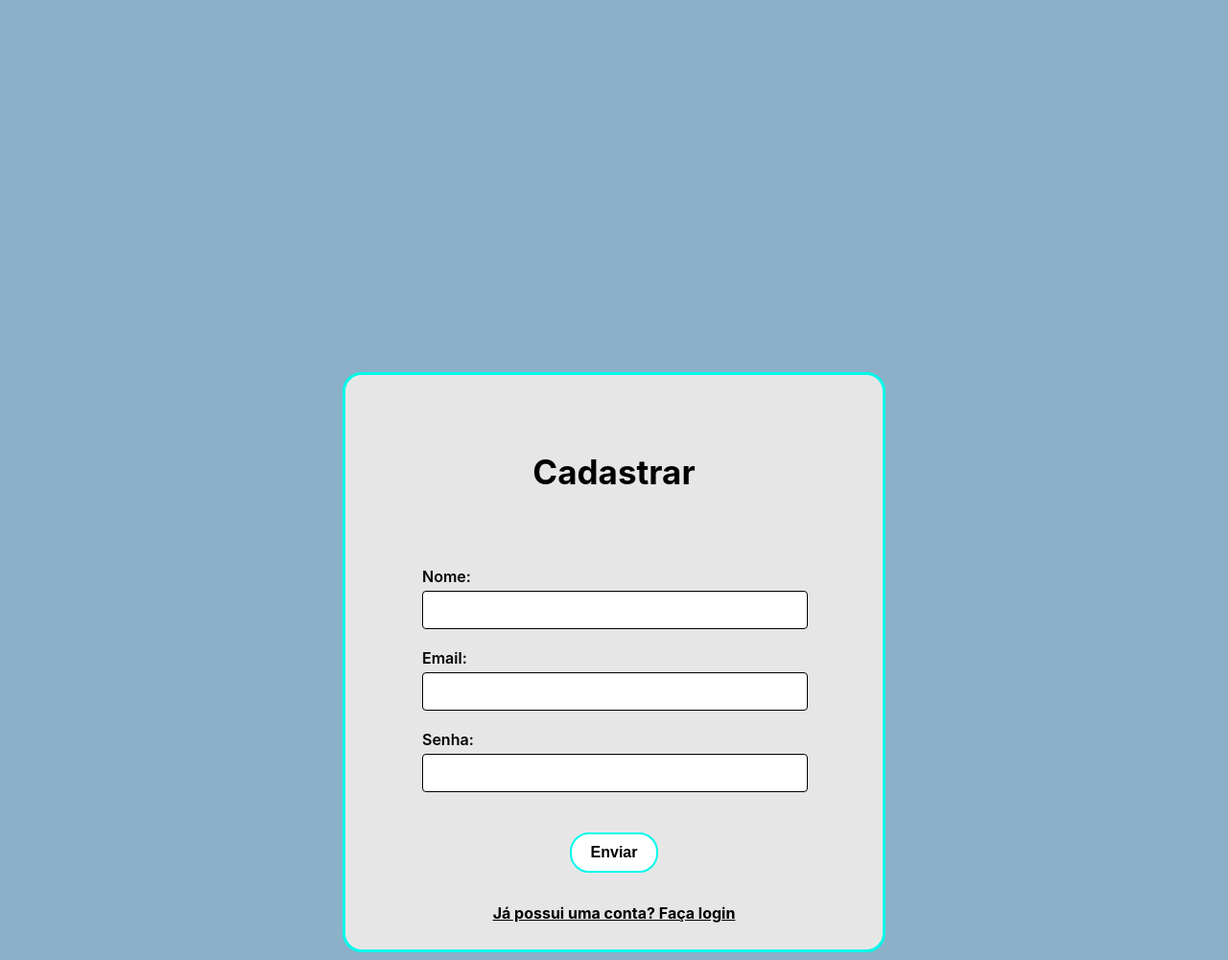
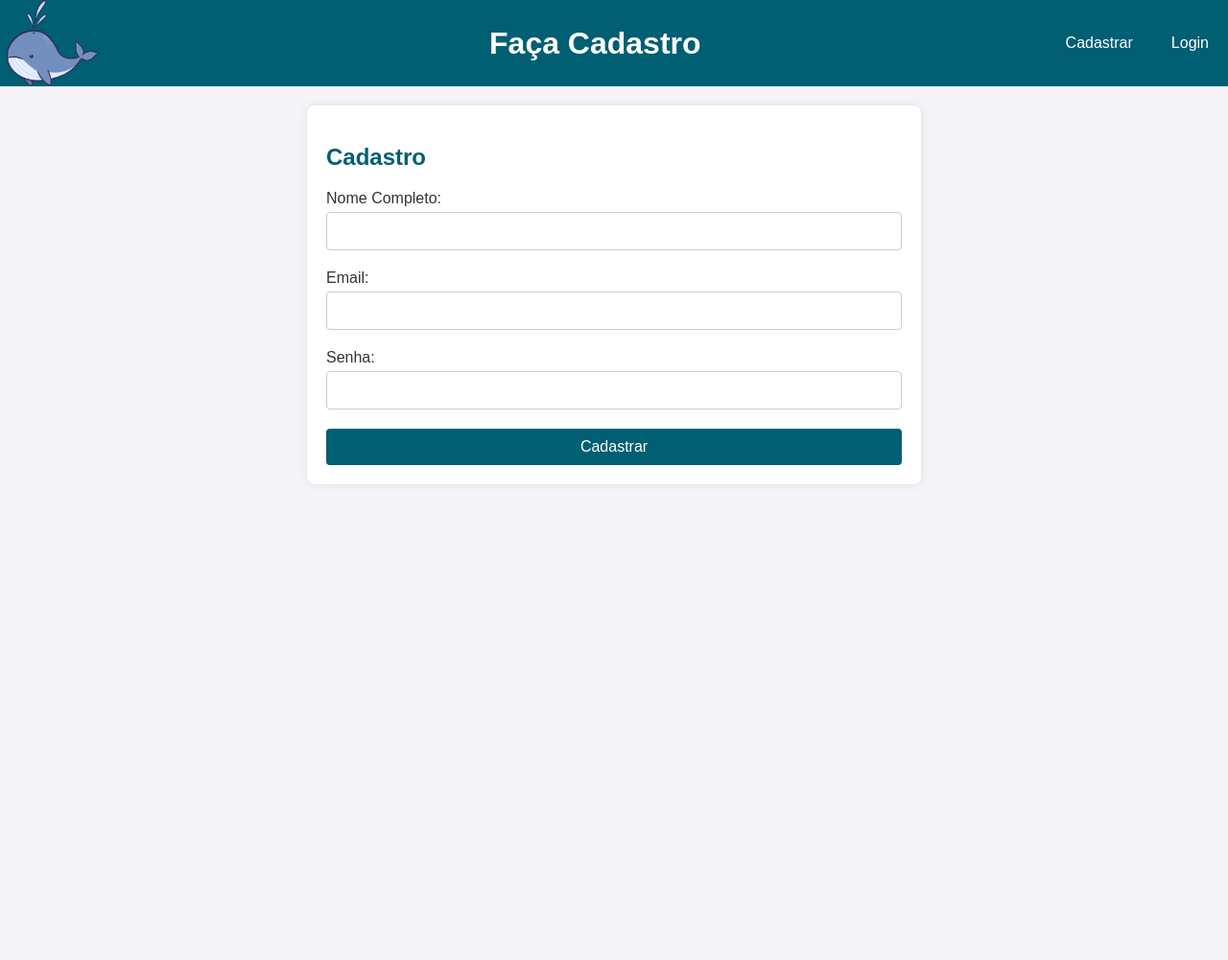
Before and after one commit to Baleias-Urbanas-Company/globalsolution, a plain HTML site: page paginas/cadastro.html in a window 1280 px wide. Shown: the whole page at 96% size. After the commit the page ends 800 px from the top, so only its background shows below. Drawn offline with Linux system fonts and the light colour scheme.

Commit message:
CADASTRO E LOGIN TERMINADOS

```diff
--- a/css/cadastro.css
+++ b/css/cadastro.css
@@ -1,105 +1,96 @@
-
-
-  /* Estilos Globais */
+/* Estilo para a página de cadastro */
 body {
-    font-family: 'Inter', sans-serif;
-    background-color: #8CB0C8;
-    border: #00F9EA;
-    color: #fff;
-    display: flex;
-    flex-direction: column;
-    align-items: center;
-    overflow-x: hidden;
-    justify-content: center;
-
-  }
-
-
-  .cadastro {
-    border-radius: 50px;
-    font-size: 16px;
-    font-weight: 700;
-    cursor: pointer;
-    margin-top: 80px;
-  }
-
-  .main-container {
-    display: grid;
-    background-color: #e7e6e6;
-    border: #00F9EA solid;
-    border-radius: 20px;
-    align-items: center;
-    margin-top: 380px;
-  }
-
-  .form-container {
-    width: 400px;
-    padding: 80px;
+  font-family: Arial, sans-serif;
+  background-color: #f4f4f9;
+  margin: 0;
+  padding: 0;
   display: flex;
   flex-direction: column;
   align-items: center;
 }
 
-  .form-title {
-    font-size: 35px;
-    color: #000;
-    font-weight: 700;
-    margin-bottom: 20px;
-    height: 100px;
-    margin-top: auto;
+.header {
+  width: 100%;
+  background-color: #005f73;
+  color: #ffffff;
+  padding: 10px 0;
+  display: flex;
+  justify-content: space-between;
+  align-items: center;
 }
 
-  .form-group {
-    background-color: #e7e6e6;
-    border-radius: 50px;
+.header {
+  height: 70px;
+  margin-left: 0px;
+}
+
+.logo {
+  height: 110px; /* Ajusta a altura da logo para ocupar todo o header */
+  width: auto;
+}
+
+.header .welcome-text {
+  flex: 1;
+  text-align: center;
+  position: relative;
+  right: -20px;
+}
+
+.header a {
+  color: #ffffff;
+  text-decoration: none;
+  margin: 0 20px;
+}
+
+.header a:hover {
+  text-decoration: underline;
+}
+
+.main-container {
+  max-width: 600px;
   width: 100%;
-    color: #000;
+  padding: 20px;
+  box-shadow: 0 0 10px rgba(0, 0, 0, 0.1);
+  background-color: #ffffff;
+  margin-top: 20px;
+  border-radius: 8px;
+}
+
+h2 {
+  color: #005f73;
   margin-bottom: 20px;
 }
 
-  .form-label {
-    background-color: #e7e6e6;
-    border-radius: 50px;
-    font-size: 16px;
-    font-weight: 600;
-    display: block;
-    margin-bottom: 5px;
+form {
+  display: flex;
+  flex-direction: column;
 }
 
-  .form-input {
-    width: 95%;
-    padding: 10px;
-    font-size: 16px;
-    border: 1px solid #000;
-    border-radius: 4px;
+label {
+  margin-bottom: 5px;
+  color: #333333;
 }
 
-  .submit-button {
-    background-color: #ffffff;
-    border: 2px solid #00F9EA;
+input[type="text"],
+input[type="email"],
+input[type="password"] {
+  padding: 10px;
+  margin-bottom: 20px;
+  border: 1px solid #cccccc;
+  border-radius: 4px;
   font-size: 16px;
-    font-weight: 700;
-    padding: 10px 20px;
-    border-radius: 20px;
-    cursor: pointer;
-    margin-top: -110px;
 }
 
-  .submit-button:hover {
-    background-color: #5ceffa;
+button {
+  padding: 10px;
+  background-color: #005f73;
+  color: #ffffff;
+  border: none;
+  border-radius: 4px;
+  cursor: pointer;
+  font-size: 16px;
 }
 
-  footer {
-    margin-top: 20px;
-    text-align: center;
+button:hover {
+  background-color: #007f9c;
 }
-
-  .login-link {
-    color: #000000;
-    text-decoration: underline;
-    transition: color 0.2s;
-  }
-
-  .login-link:hover {
-    color: #004df3;
-  }
--- a/css/login.css
+++ b/css/login.css
@@ -1,106 +1,95 @@
-
-
-  /* Estilos Globais */
+/* Estilo para a página de login */
 body {
-    font-family: 'Inter', sans-serif;
-    background-color: #8CB0C8;
-    border: #00F9EA;
-    color: #fff;
-    display: flex;
-    flex-direction: column;
-    align-items: center;
-    overflow-x: hidden;
-    justify-content: center;
-
-  }
-
-
-  .cadastro {
-    border-radius: 50px;
-    font-size: 16px;
-    font-weight: 700;
-    cursor: pointer;
-    margin-top: 80px;
-  }
-
-  .main-container {
-    display: grid;
-    height: 500px;
-    background-color: #e7e6e6;
-    border: #00F9EA solid;
-    border-radius: 20px;
-    align-items: center;
-    margin-top: 200px;
-  }
-
-  .form-container {
-    width: 400px;
-    padding: 80px;
+  font-family: Arial, sans-serif;
+  background-color: #f4f4f9;
+  margin: 0;
+  padding: 0;
   display: flex;
   flex-direction: column;
   align-items: center;
 }
 
-  .form-title {
-    font-size: 35px;
-    color: #000;
-    font-weight: 700;
-    margin-bottom: 20px;
-    height: 100px;
-    margin-top: auto;
+.header {
+  width: 100%;
+  background-color: #005f73;
+  color: #ffffff;
+  padding: 10px 0;
+  display: flex;
+  justify-content: space-between;
+  align-items: center;
 }
 
-  .form-group {
-    background-color: #e7e6e6;
-    border-radius: 50px;
+.header {
+  height: 70px;
+  margin-left: 0px;
+}
+
+.logo {
+  height: 110px; /* Ajusta a altura da logo para ocupar todo o header */
+  width: auto;
+}
+
+.header .welcome-text {
+  flex: 1;
+  text-align: center;
+  position: relative;
+  right: -20px;
+}
+
+.header a {
+  color: #ffffff;
+  text-decoration: none;
+  margin: 0 20px;
+}
+
+.header a:hover {
+  text-decoration: underline;
+}
+
+.main-container {
+  max-width: 600px;
   width: 100%;
-    color: #000;
+  padding: 20px;
+  box-shadow: 0 0 10px rgba(0, 0, 0, 0.1);
+  background-color: #ffffff;
+  margin-top: 20px;
+  border-radius: 8px;
+}
+
+h2 {
+  color: #005f73;
   margin-bottom: 20px;
 }
 
-  .form-label {
-    background-color: #e7e6e6;
-    border-radius: 50px;
-    font-size: 16px;
-    font-weight: 600;
-    display: block;
-    margin-bottom: 5px;
+form {
+  display: flex;
+  flex-direction: column;
 }
 
-  .form-input {
-    width: 95%;
-    padding: 10px;
-    font-size: 16px;
-    border: 1px solid #000;
-    border-radius: 4px;
+label {
+  margin-bottom: 5px;
+  color: #333333;
 }
 
-  .submit-button {
-    background-color: #ffffff;
-    border: 2px solid #00F9EA;
+input[type="email"],
+input[type="password"] {
+  padding: 10px;
+  margin-bottom: 20px;
+  border: 1px solid #cccccc;
+  border-radius: 4px;
   font-size: 16px;
-    font-weight: 700;
-    padding: 10px 20px;
-    border-radius: 20px;
-    cursor: pointer;
-    margin-top: -110px;
 }
 
-  .submit-button:hover {
-    background-color: #5ceffa;
+button {
+  padding: 10px;
+  background-color: #005f73;
+  color: #ffffff;
+  border: none;
+  border-radius: 4px;
+  cursor: pointer;
+  font-size: 16px;
 }
 
-  footer {
-    margin-top: 20px;
-    text-align: center;
+button:hover {
+  background-color: #007f9c;
 }
-
-  .login-link {
-    color: #000000;
-    text-decoration: underline;
-    transition: color 0.2s;
-  }
-
-  .login-link:hover {
-    color: #004df3;
-  }
--- a/js/main.js
+++ b/js/main.js
@@ -1,161 +1,31 @@
-let listaUsuario = [
-    {
-      nomeCompleto: "Jose da Silva",
-      emailUsuario: "jo@email.com",
-      senhaUsuario: "123456",
-    },
-    {
-      nomeCompleto: "Joao Antonio",
-      emailUsuario: "an@email.com",
-      senhaUsuario: "123456",
-    },
-    {
-      nomeCompleto: "Marco Antonio",
-      emailUsuario: "ma@email.com",
-      senhaUsuario: "123456",
-    },
-    {
-      nomeCompleto: "Carlos Silva",
-      emailUsuario: "ca@email.com",
-      senhaUsuario: "123456",
-    },
-    {
-      nomeCompleto: "Luis Claudio",
-      emailUsuario: "lc@email.com",
-      senhaUsuario: "123456",
-    },
-  ];
+document.addEventListener('DOMContentLoaded', () => {
+  // Captura o formulário de cadastro
+  const formCadastro = document.getElementById('form-cadastro');
 
-  function validar(inputEmail, inputSenha) {
+  // Adiciona um event listener para o evento submit do formulário de cadastro
+  formCadastro.addEventListener('submit', function(event) {
+    // Previne o comportamento padrão do formulário (enviar os dados e recarregar a página)
+    event.preventDefault();
 
-  //Recuperar elemento de msgStatus
-  let msgStatus = document.querySelector(".valida");
+    // Obtém os valores dos campos de cadastro
+    const nome = document.getElementById('nome').value;
+    const email = document.getElementById('email').value;
+    const senha = document.getElementById('senha').value;
 
-  for (let x = 0; x < listaUsuario.length; x++) {
+    // Aqui você pode adicionar a lógica para armazenar os dados localmente
 
-      if ((inputEmail.value == listaUsuario[x].emailUsuario) && (inputSenha.value == listaUsuario[x].senhaUsuario)) {
-        //Redirect
-          msgStatus.setAttribute("class","sucesso");
-          msgStatus.innerText = "Login realizado com sucesso!";
+    // Limpa os campos do formulário
+    document.getElementById('nome').value = '';
+    document.getElementById('email').value = '';
+    document.getElementById('senha').value = '';
 
-          //Guardando o objeto validado no localStorage:
-          localStorage.setItem("usuario-logado", JSON.stringify(listaUsuario[x]));
+    // Exibe um alerta de sucesso
+    alert('Cadastro realizado com sucesso!');
 
-          setTimeout(function(){
-              msgStatus.setAttribute("class","valida");
-              msgStatus.innerText = "";
-              window.location.href = "../sucesso.html";
-          }, 3000);
-          return false;
-      }
-  }
-      msgStatus.setAttribute("class","erro");
-      msgStatus.innerText = "Login ou senha invalidos!";
-      setTimeout(function(){
-          msgStatus.setAttribute("class","valida");
-          msgStatus.innerText = "";
-          window.location.href = "../erro.html";
-      }, 3000);
-      return false;
-  }
-
-  let inputCpf = document.querySelector("#idCpf");
-  inputCpf.addEventListener("input", ()=>{
-      let cpf = inputCpf.value;
-
-      //Removendo os caractéres indesejados com regex:
-      cpf = cpf.replace(/\D/g, "");
-      //Aplicando a mascara ao CPF e adicionando pontos e traço nos lugares corretos.
-      cpf = cpf.replace(/(\d{3})(\d)/, "$1.$2");
-      cpf = cpf.replace(/(\d{3})(\d)/, "$1.$2");
-      cpf = cpf.replace(/(\d{3})(\d{1,2})$/, '$1-$2');
-
-      inputCpf.value = cpf;
+    // Redireciona para a página de login
+    window.location.href = '/paginas/login.html';
   });
 
-  //EXERCÍCIOS
+  // Captura o formulário de login
 
-  // Exercício 1 - Variáveis e Hoisting:
-  // Qual será o valor de nome após a execução do código abaixo?
-  // "use strict";
-  // var nome = "Joaquim";
-  // if (true) {
-  //     let nome = "João";
-  // }
-  // console.log(nome);
-
-  // Exercício 2 - Declaração de Variáveis:
-  // Declare uma variável estrito utilizando let sem atribuir um valor. Imprima o valor de estrito no console.
-
-  // Exercício 3 - Tipos de Dados:
-  // Qual é o tipo de dado da variável str?
-  // let str = "Olá, mundo!";
-
-  // Exercício 4 - Mesclar Arrays:
-  // Crie um novo array chamado arrConcatenado que seja a concatenação dos arrays arr1 e arr2 dos exemplos passados. Imprima arrConcatenado no console.
-
-  // Exercício 5 - Acesso a Propriedades de Objetos:
-  // Acesse a propriedade idade do objeto obj e imprima seu valor no console.
-  // let obj = { nome: "João", idade: 25, devedor: true };
-
-  // Exercício 6 - Atributo Variável de Objetos:
-  // Atribua a string "São Paulo" à propriedade cidade do objeto obj da questão 5. Imprima o obj no console.
-
-  // Exercício 7 - Conversão de String para Número:
-  // Converta a string "10" em um número e imprima o resultado no console.
-
-  // Exercício 8 - Estrutura Condicional com Operadores:
-  // Qual será a saída do código abaixo?
-  // let idade = 20;
-  // let result = (idade >= 18) ? "Maior de idade" : "Menor de idade";
-  // console.log(result);
-
-  // Exercício 9 - Estrutura Condicional Tradicional:
-  // Qual será a saída do código abaixo?
-  // let age = 20;
-  // if (age >= 18) {
-  //     console.log("Maior de idade");
-  // } else {
-  //     console.log("Menor de idade");
-  // }
-
-  // Exercício 10 - Mesclar Arrays com Spread:
-  // Crie um novo array chamado arr4 que seja a concatenação dos arrays arr1 e arr2 dos exemplospassados e utilizando o operador spread. Imprima arr4 no console.
-
-  //Recuperando o botao login:
-  const botaoLogin = document.querySelector("#btnLogin");
-  //Recuperando o elemento dialog:
-  const modal = document.querySelector("dialog");
-  //Atrelando um evento de click ao botao login:
-  botaoLogin.addEventListener("click", (e)=>{
-    //Abrindo o dialog:
-    // modal.showModal();
-    modal.showModal();
-  })
-
-  //Recuperando o botao close:
-  const botaoClose = document.querySelector("#btnClose");
-  //Atrelando um evento de click ao botao login:
-  botaoClose.addEventListener("click", (e)=>{
-    //Fechando o dialog:
-    modal.close();
-  })
-
-  function tempo() {
-    let relogio = document.querySelector("#relogio");
-    relogio.style.margin = "50px";
-    let hora = new Date();
-    relogio.innerHTML = (hora.toLocaleString()).slice(-8);
-  }
-
-  let ponto;
-  const botaoLiga = document.querySelector("#btnLiga");
-  const botaoDesliga = document.querySelector("#btnDesliga");
-
-  botaoLiga.addEventListener("click", (e)=>{
-     ponto = setInterval(tempo,1000);
-  });
-
-  botaoDesliga.addEventListener("click", (e)=>{
-    clearInterval(ponto);
-  });
+});
--- a/paginas/cadastro.html
+++ b/paginas/cadastro.html
@@ -1,36 +1,41 @@
 <!DOCTYPE html>
 <html lang="pt-br">
 <head>
-  <meta charset="UTF-8" />
-  <meta name="viewport" content="width=device-width, initial-scale=1.0" />
-  <title>Página de Login</title>
-  <link rel="stylesheet" href="/css/cadastro.css" />
+  <meta charset="UTF-8">
+  <meta name="viewport" content="width=device-width, initial-scale=1.0">
+  <title>Página de Cadastro</title>
+  <script src="/js/main.js" defer></script>
+  <link rel="stylesheet" href="/css/cadastro.css">
 </head>
 <body>
   <header class="header">
+    <img src="/img/baleia-logo.png" alt="Logo" class="logo">
+    <h1 class="welcome-text">Faça Cadastro</h1>
+
+    <a class="cadastro" href="/paginas/cadastro.html">Cadastrar</a>
+    <a class="login" href="/paginas/login.html">Login</a>
   </header>
 
-  <div class="main-container">
-    <div class="form-container">
-      <h2 class="form-title">Cadastrar</h2>
+  <main class="main-container">
+    <div id="cadastro-form">
+      <h2>Cadastro</h2>
+      <form id="form-cadastro">
+        <label for="nome">Nome Completo:</label>
+        <input type="text" id="nome" required>
+        <label for="email">Email:</label>
+        <input type="email" id="email" required>
+        <label for="senha">Senha:</label>
+        <input type="password" id="senha" required>
 
-      <div class="form-group">
-        <label for="nome" class="form-label">Nome:</label>
-        <input type="name" id="nome" class="form-input">
-      </div>
-      <div class="form-group">
-        <label for="email" class="form-label">Email:</label>
-        <input type="email" id="email" class="form-input">
-      </div>
-      <div class="form-group">
-        <label for="senha" class="form-label">Senha:</label>
-        <input type="password" id="senha" class="form-input">
-      </div>
-      <div class="cadastro">
-        <p><a href="../paginas/login.html" class="login-link">Já possui uma conta? Faça login</a></p>
-      </div>
-      <button class="submit-button">Enviar</button>
+        <button type="submit">Cadastrar
+          <a href="/paginas/login.html"></a>
+        </button>
+      </form>
     </div>
-  </div>
+  </main>
+
+  <footer>
+    <!-- Footer content -->
+  </footer>
 </body>
 </html>
```
Also changed, not shown: index.html (+42 -28 lines), js/login.js (added, +15 -0 lines), js/script-sucesso.js (deleted, +0 -17 lines), paginas/login.html (+24 -20 lines). Lines whose indentation alone changed are shown as unchanged.
